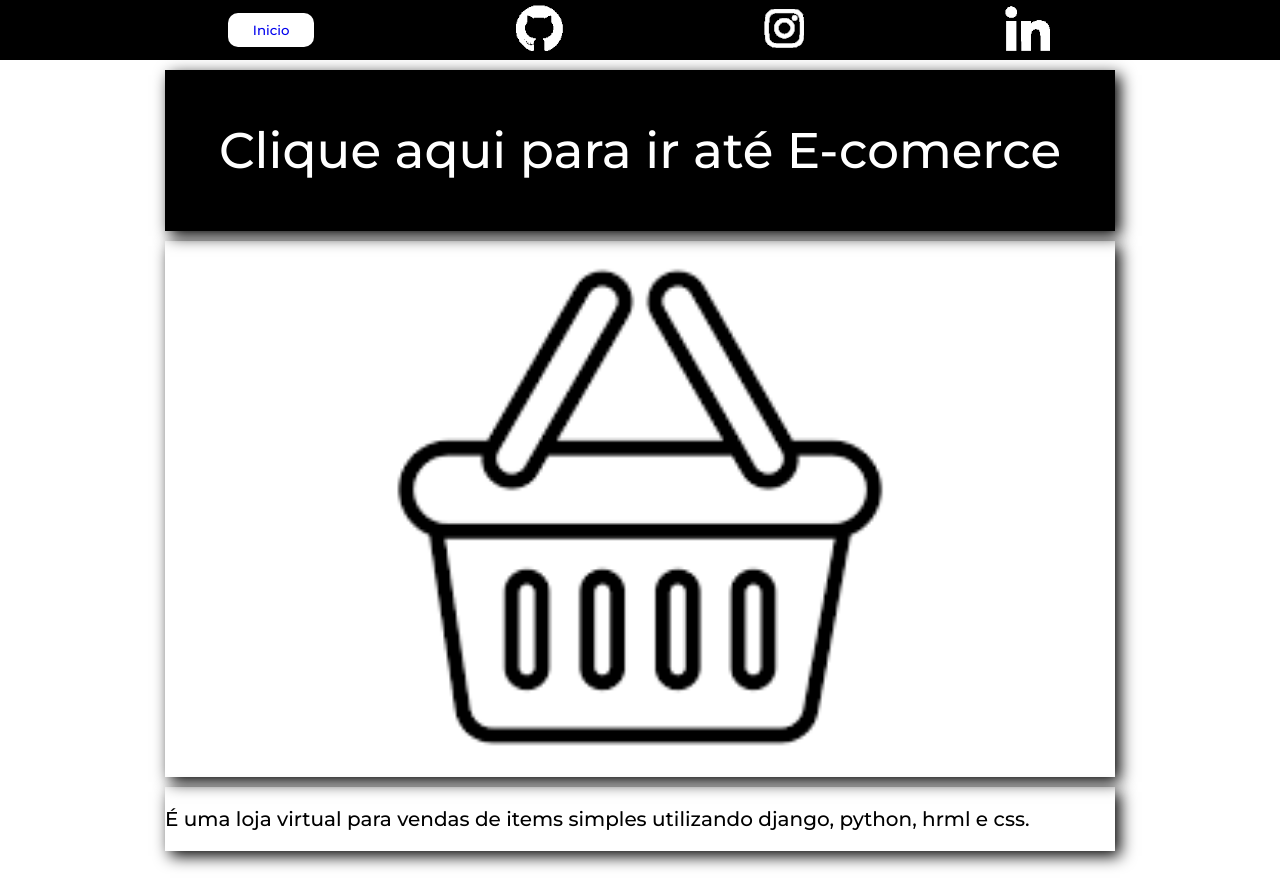
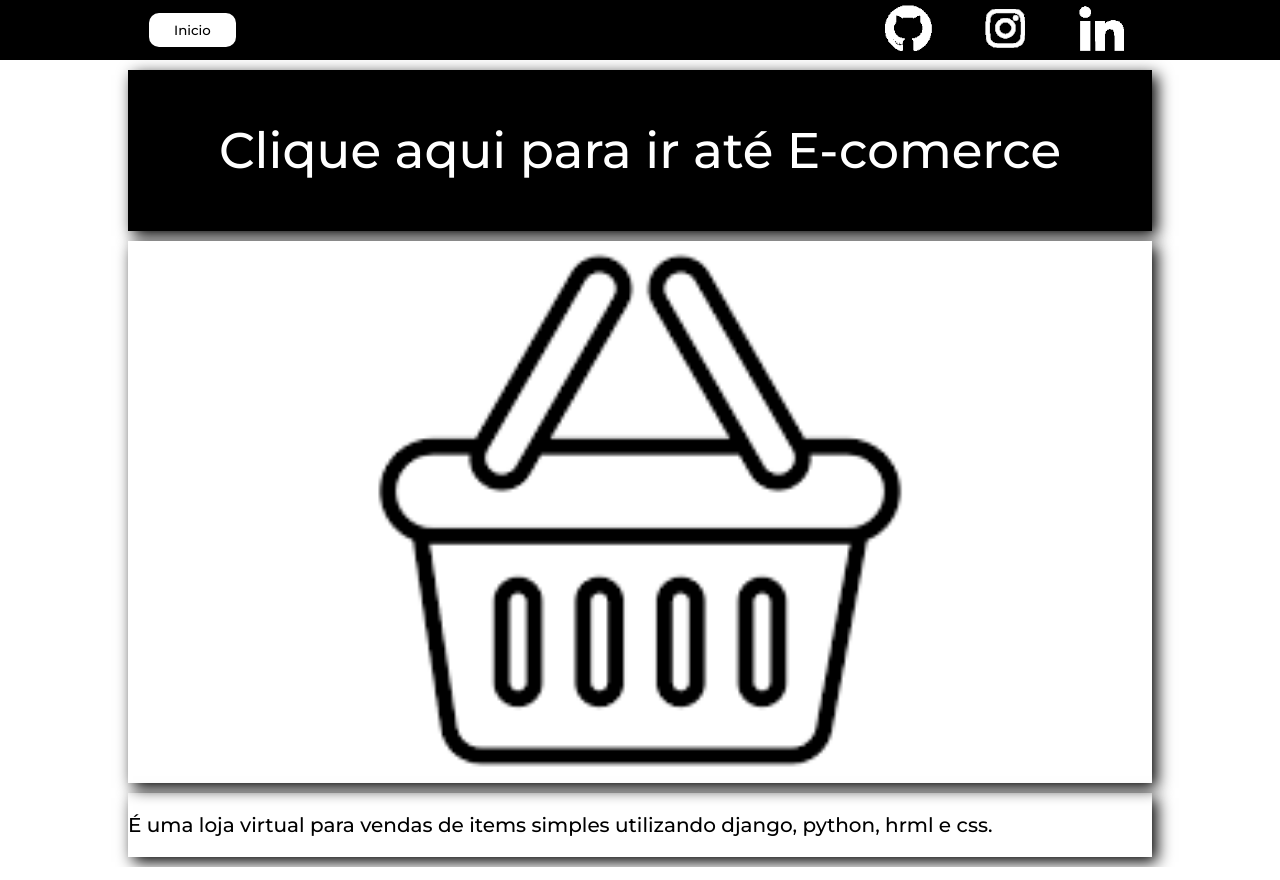
Before and after one commit to Kaique425/portifolio, a Django app: a page that uses paginas/templates/paginas/navbar.html in a window 1280 px wide. Run offline with Django 3.2, Linux system fonts and the light colour scheme; data comes from the database, SQL or seed files in the repository.

Commit message:
project detail resposive fix

```diff
--- a/paginas/static/paginas/css/main.css
+++ b/paginas/static/paginas/css/main.css
@@ -28,6 +28,11 @@ body, html {
     padding: 10px 10%;
     background-color: rgb(0, 0, 0);
     align-items: center;
+}
+.barindexbutton {
+    padding-right: 600px;
+    display: inline-block;
+    color: rgb(255, 255, 255);
 }
 .barindex {
     padding: 0px 5px;
@@ -165,10 +170,8 @@ body, html {
     width: auto;
 }
 .maincontainer{
-    height: 100vh;
     display: flex;
     margin: auto;
-    width: 90vw;
     background-color: white;
     grid-gap: 10px;
     flex-wrap: wrap;
@@ -176,7 +179,7 @@ body, html {
     flex-direction: column;
     align-content: center;
 }
-}
+
 .buttonancora{
     border-radius: 10px;
     padding: 10px;
@@ -189,6 +192,7 @@ body, html {
     text-decoration: none;
 }
 .nameitem {
+    width: 80vw;
     background-color: black;
     color: white;
     box-shadow: 5px 5px 15px black;
@@ -202,12 +206,13 @@ body, html {
 }
 .imageitem {
     box-shadow: 5px 5px 15px black;
-    width: fit-content;
+    width: 80vw;
 }
 .tecnameitem {
     box-shadow: 5px 5px 15px black;
 }
 .descriptionitem {
+    width: 80vw;
     box-shadow: 5px 5px 15px black;
     font-size: 20px;
 
--- a/paginas/templates/paginas/navbar.html
+++ b/paginas/templates/paginas/navbar.html
@@ -1,8 +1,9 @@
 <nav >
     <ul class="navbody">
-        <li class="barindex"><button class="barbutton"><a href="{% url 'home' %}">Inicio</a></button></li>
-        <li class="barindex"><a href="https://github.com/Kaique425" target="_blank" ><img src="static/paginas/images/git.png" alt=""></a></li>
-        <li class="barindex"><a href="https://www.instagram.com/kaique_motah/" target="_blank"><img src="static/paginas/images/insta.png" alt=""></a></li>
-        <li class="barindex"><a href="https://www.linkedin.com/in/kaique-mota-296007203/" target="_blank"><img src="static/paginas/images/lin.png" alt=""></a></li>
+        <li class="barindexbutton"><a href="{% url 'home' %}"><button class="barbutton">Inicio</button></a></button></li>
+            <li class="barindex"><a href="https://github.com/Kaique425" target="_blank" ><img src="static/paginas/images/git.png" alt=""></a></li>
+            <li class="barindex"><a href="https://www.instagram.com/kaique_motah/" target="_blank"><img src="static/paginas/images/insta.png" alt=""></a></li>
+            <li class="barindex"><a href="https://www.linkedin.com/in/kaique-mota-296007203/" target="_blank"><img src="static/paginas/images/lin.png" alt=""></a></li>
+
     </ul>
 </nav>
--- a/paginas/templates/paginas/projeto.html
+++ b/paginas/templates/paginas/projeto.html
@@ -9,7 +9,7 @@
                     <p><a class="nameitemhref" href="">Clique aqui para ir até {{projetos.nome}}</a></p>
                 </div>
                 <div class="imageitem">
-                    <p><img style="width: 950px;" src="{{projetos.thumbnailDetail.url}}" alt=""></a></p>
+                    <img style="width: 80vw;" src="{{projetos.thumbnailDetail.url}}" alt=""></a>
                 </div>
                 <div class="descriptionitem">
                     <p>{{projetos.descricao}}</p>
```
